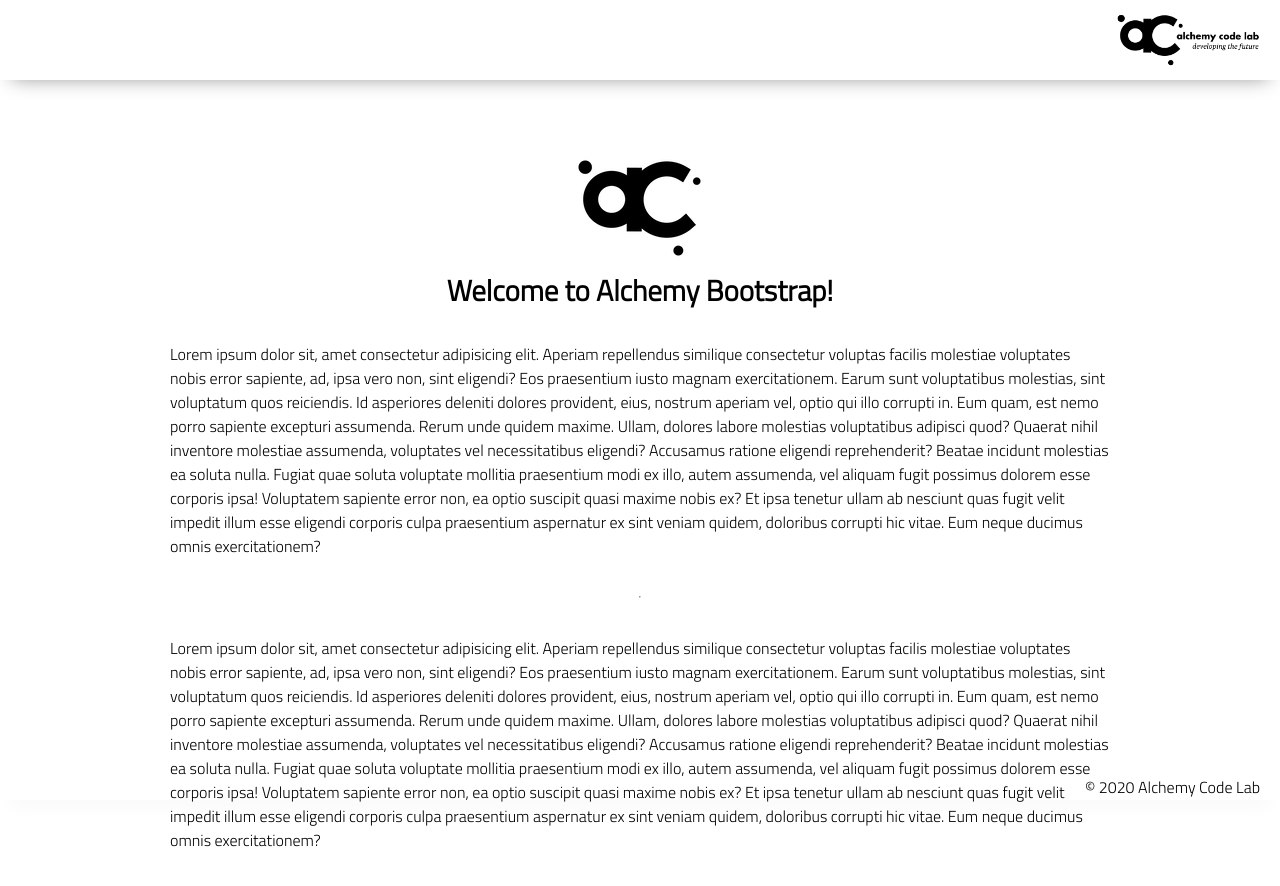
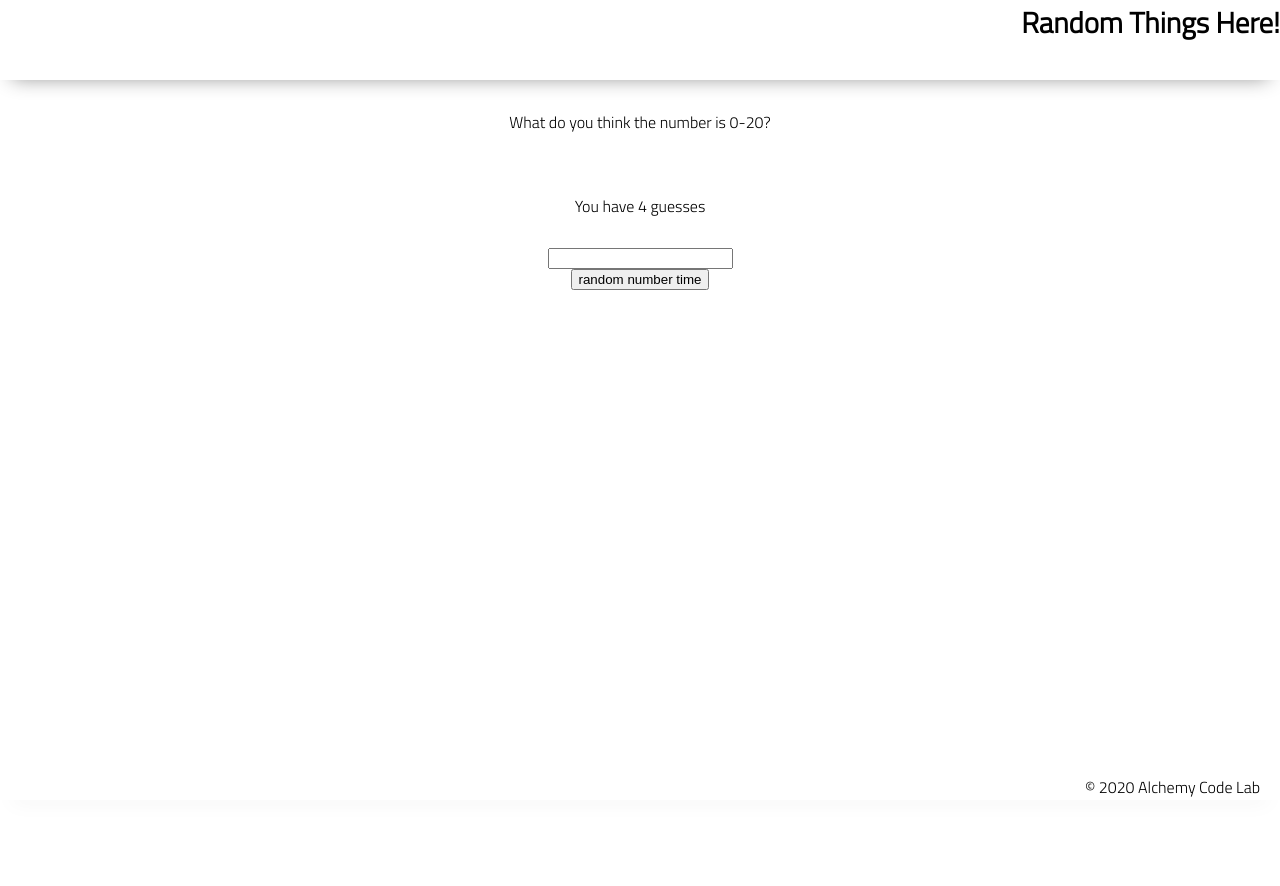
Before and after one commit to trianacerda/lab-02-guess-number, a plain HTML site: page index.html in a window 1280 px wide. After the commit the page ends 800 px from the top, so only its background shows below. Drawn offline with Linux system fonts and the light colour scheme.

Commit message:
updated guess random number

```diff
--- a/app.js
+++ b/app.js
@@ -6,3 +6,18 @@
   // get user input
   // use user input to update state
   // update DOM to reflect the new state
+
+
+const btn = document.getElementById('btn');
+//INTIAL STATE
+const targetNumber = Math.floor(Math.random() * 20);
+const userGuess = document.getElementById('input');
+const message = document.getElementById('message');
+let guessesRemaining = 4;
+
+btn.addEventListener('click', ()=>{
+});
+
+alert('')
+
+//Math.floor(Math.random()*100);
--- a/index.html
+++ b/index.html
@@ -14,54 +14,14 @@
 
 <body>
     <header>
-        <div class="gutter-right logo">
-            <img src="assets/big-logo.png" />
-        </div>
+            <h2>Random Things Here!</h2>
     </header>
     <main>
-        <section class="main-section">
-            <img class="main-logo" src="./assets/alchemy-logo.png" />
-            <h2>
-                Welcome to Alchemy Bootstrap!
-            </h2>
-
-            <p>
-                Lorem ipsum dolor sit, amet consectetur adipisicing elit. Aperiam repellendus similique consectetur
-                voluptas facilis molestiae voluptates nobis error sapiente, ad, ipsa vero non, sint eligendi? Eos
-                praesentium iusto magnam exercitationem.
-                Earum sunt voluptatibus molestias, sint voluptatum quos reiciendis. Id asperiores deleniti dolores
-                provident, eius, nostrum aperiam vel, optio qui illo corrupti in. Eum quam, est nemo porro sapiente
-                excepturi assumenda.
-                Rerum unde quidem maxime. Ullam, dolores labore molestias voluptatibus adipisci quod? Quaerat nihil
-                inventore molestiae assumenda, voluptates vel necessitatibus eligendi? Accusamus ratione eligendi
-                reprehenderit? Beatae incidunt molestias ea soluta nulla.
-                Fugiat quae soluta voluptate mollitia praesentium modi ex illo, autem assumenda, vel aliquam fugit
-                possimus dolorem esse corporis ipsa! Voluptatem sapiente error non, ea optio suscipit quasi maxime nobis
-                ex?
-                Et ipsa tenetur ullam ab nesciunt quas fugit velit impedit illum esse eligendi corporis culpa
-                praesentium aspernatur ex sint veniam quidem, doloribus corrupti hic vitae. Eum neque ducimus omnis
-                exercitationem?
-            </p>
-            <hr />
-            <p>
-                Lorem ipsum dolor sit, amet consectetur adipisicing elit. Aperiam repellendus similique consectetur
-                voluptas facilis molestiae voluptates nobis error sapiente, ad, ipsa vero non, sint eligendi? Eos
-                praesentium iusto magnam exercitationem.
-                Earum sunt voluptatibus molestias, sint voluptatum quos reiciendis. Id asperiores deleniti dolores
-                provident, eius, nostrum aperiam vel, optio qui illo corrupti in. Eum quam, est nemo porro sapiente
-                excepturi assumenda.
-                Rerum unde quidem maxime. Ullam, dolores labore molestias voluptatibus adipisci quod? Quaerat nihil
-                inventore molestiae assumenda, voluptates vel necessitatibus eligendi? Accusamus ratione eligendi
-                reprehenderit? Beatae incidunt molestias ea soluta nulla.
-                Fugiat quae soluta voluptate mollitia praesentium modi ex illo, autem assumenda, vel aliquam fugit
-                possimus dolorem esse corporis ipsa! Voluptatem sapiente error non, ea optio suscipit quasi maxime nobis
-                ex?
-                Et ipsa tenetur ullam ab nesciunt quas fugit velit impedit illum esse eligendi corporis culpa
-                praesentium aspernatur ex sint veniam quidem, doloribus corrupti hic vitae. Eum neque ducimus omnis
-                exercitationem?
-            </p>
-
-        </section>
+        <p>What do you think the number is 0-20?</p>
+        <p>You have 4 guesses</p>
+        <input id='input'>
+        <button id='btn'>random number time</button>
+        <span id='message' class='hidden'></span>
     </main>
     <footer>
         <div class="copy gutter-right">&copy; 2020 Alchemy Code Lab</div>
```
